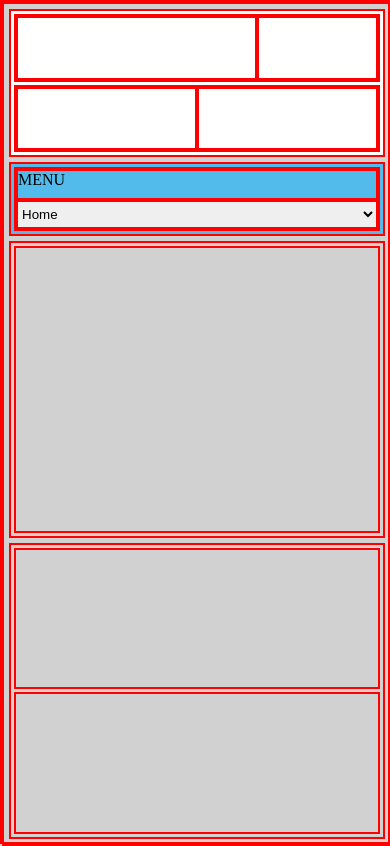
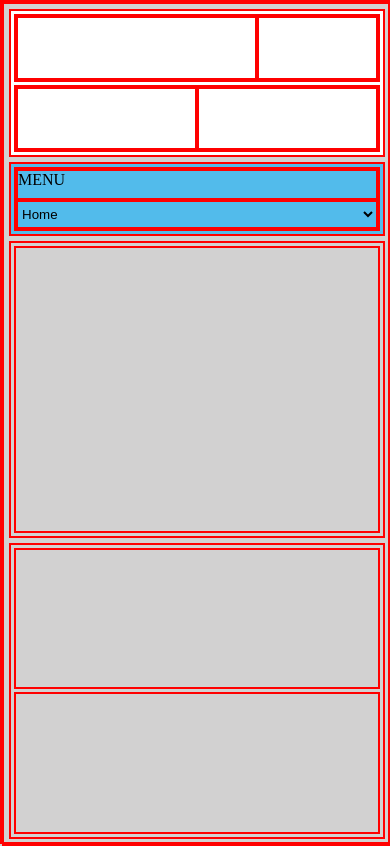
Before and after one commit to josero54/dashboard, a plain HTML site: page index.html in a window 390 px wide. Drawn offline with Linux system fonts and the light colour scheme.

Commit message:
3rd commit

```diff
--- a/assets/styles/style.css
+++ b/assets/styles/style.css
@@ -84,8 +84,11 @@ grid-template-columns: repeat(2, 1fr);
         }
         #drop-down-menu-container{
           display: grid;
+        }
+        #drop-down-menu-container label, #menu{
+          background-color: rgb(82, 187, 235);
+        }
 
-        }
         #article{
          display: flex;
          overflow-x: auto;
```
